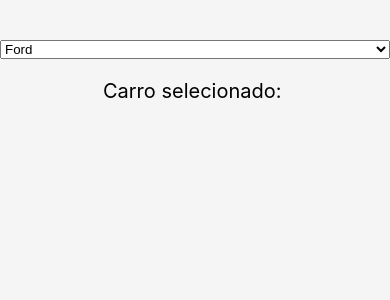
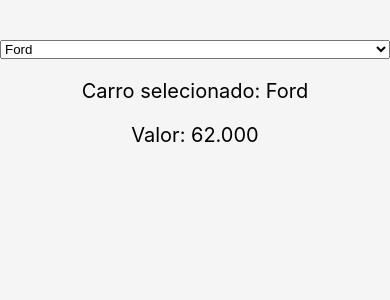
Before and after one commit to HelioJr548/SujeitoProgramador, a React Native app in the folder meuapp/: screen / in a window 390 px wide. Shown: the top 300 px of the page. Built offline with nearby package versions, Linux system fonts and the light colour scheme.

Commit message:
Picker: Forma dinâmica

```diff
--- a/meuapp/App.js
+++ b/meuapp/App.js
@@ -3,7 +3,18 @@
 import { View, StyleSheet, Text } from 'react-native';
 
 export default function App() {
-	const [carroSelecionado, setCarroSelecionado] = useState();
+	const [carroSelecionado, setCarroSelecionado] = useState(0);
+	const [carros, setCarros] = useState([
+		{ key: 1, nome: 'Ford', valor: 62.0 },
+		{ key: 2, nome: 'Chevrolet', valor: 58.0 },
+		{ key: 3, nome: 'Honda', valor: 70.0 },
+		{ key: 4, nome: 'Hyundai', valor: 55.0 },
+		{ key: 5, nome: 'Volkswagen', valor: 68.0 },
+	]);
+
+	let carrosItem = carros.map((v, k) => {
+		return <Picker.Item key={k} value={k} label={v.nome} />;
+	});
 
 	return (
 		<View style={styles.container}>
@@ -13,12 +24,15 @@
 					setCarroSelecionado(itemValue)
 				}
 			>
-				<Picker.Item key={0} value={0} label="Ford" />
-				<Picker.Item key={1} value={1} label="Chevrolet" />
-				<Picker.Item key={2} value={2} label="Fiat" />
+				{carrosItem}
 			</Picker>
 
-			<Text style={styles.carros}>Carro selecionado: {carroSelecionado}</Text>
+			<Text style={styles.carros}>
+				Carro selecionado: {carros[carroSelecionado].nome}
+			</Text>
+			<Text style={styles.carros}>
+				Valor: {carros[carroSelecionado].valor.toFixed(3)}
+			</Text>
 		</View>
 	);
 }
```
